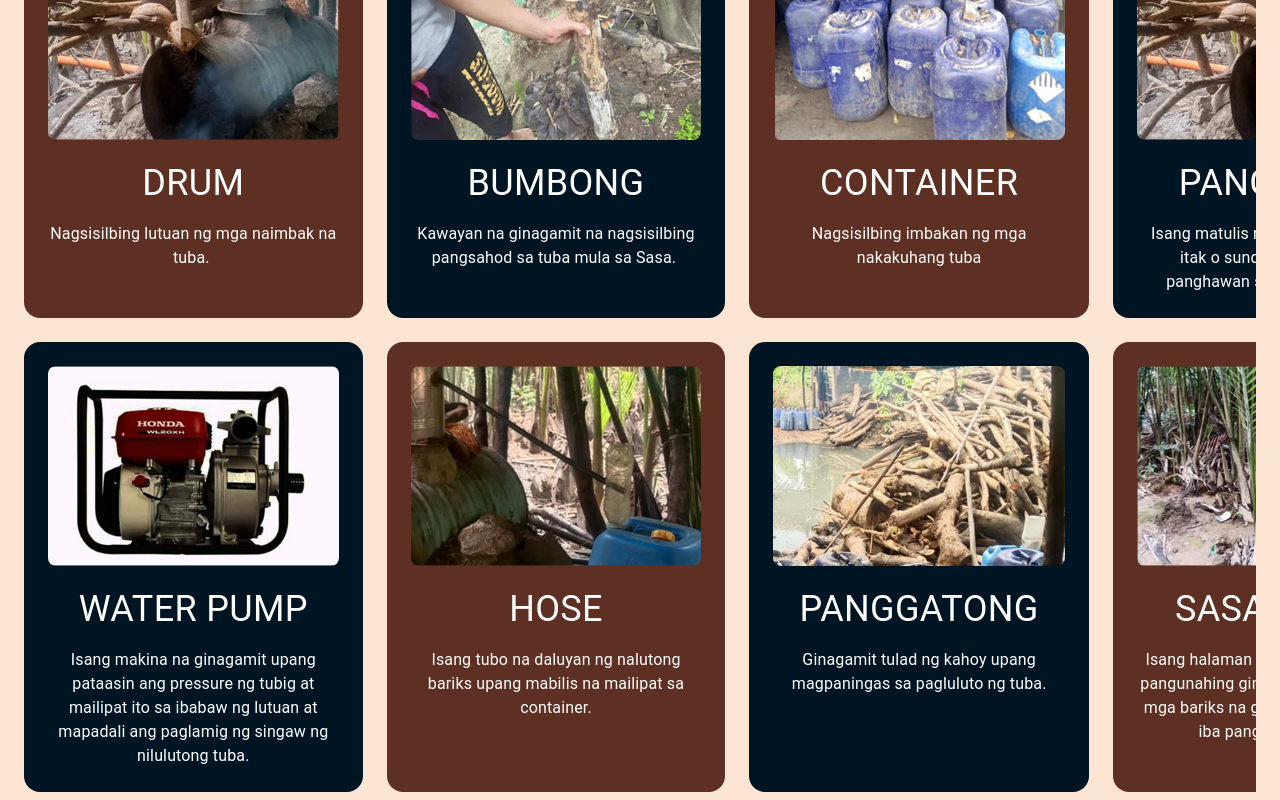
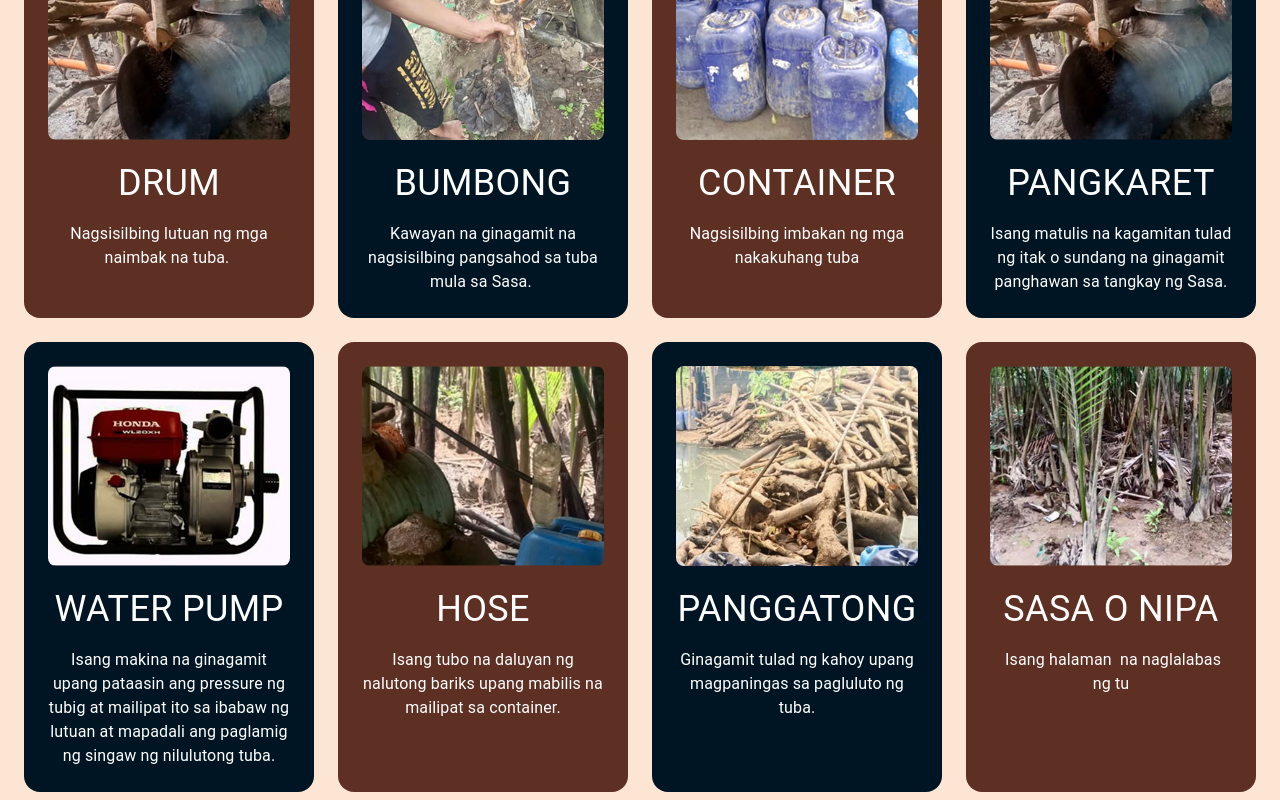
Before and after one commit to baisaarnina/e-bariks, a React (Create React App) app: page /proseso in a window 1280 px wide. Shown: the part 2356-3156 px from the top of the page. Built offline with nearby package versions, Linux system fonts and the light colour scheme.

Commit message:
Modified: Code

```diff
--- a/src/page/proseso.js
+++ b/src/page/proseso.js
@@ -64,8 +64,7 @@ const kasangkapan = [
   {
     path: pictures[7],
     title: "SASA O NIPA",
-    subtitle:
-      "Isang halaman na naglalabas ng tubo, pangunahing ginagamit sa paggawa ng mga bariks na ginagamit sa bubong at iba pang konstruksyon.",
+    subtitle: " Isang halaman  na naglalabas ng tu",
   },
 ];
 
@@ -263,11 +262,11 @@ const style = {
       xs: "repeat(1, 1fr)",
       sm: "repeat(2, 1fr)",
       md: "repeat(3, 1fr)",
-      lg: "repeat(4, 1fr)",
+      lg: "repeat(auto-fill, minmax(250px, 1fr))", // More flexible
     },
     gap: { xs: 2, sm: 3 },
     width: "100%",
-    maxWidth: "1600px",
+    maxWidth: "1300px",
     mx: "auto",
     boxSizing: "border-box",
     overflow: "hidden",
```
